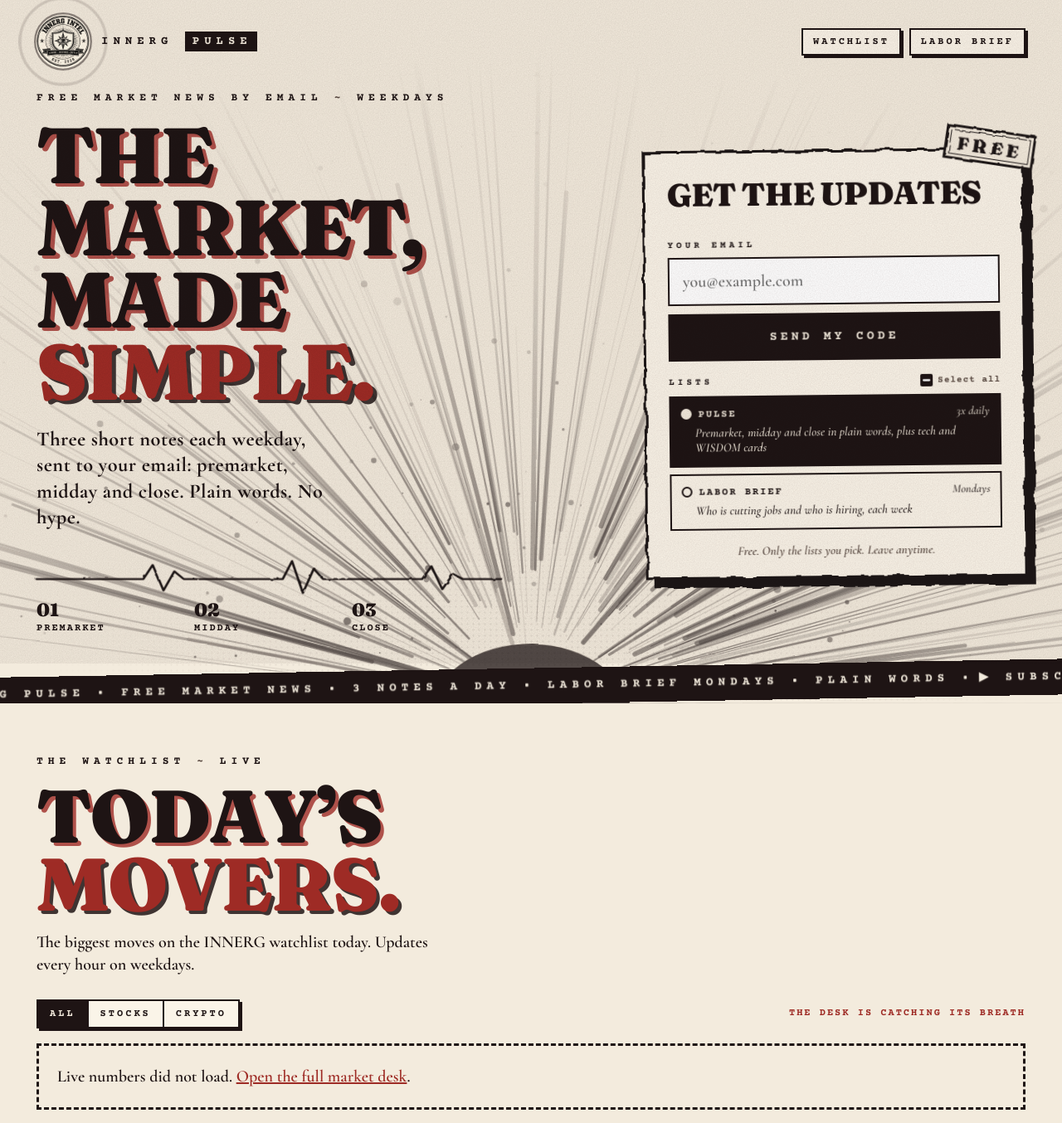
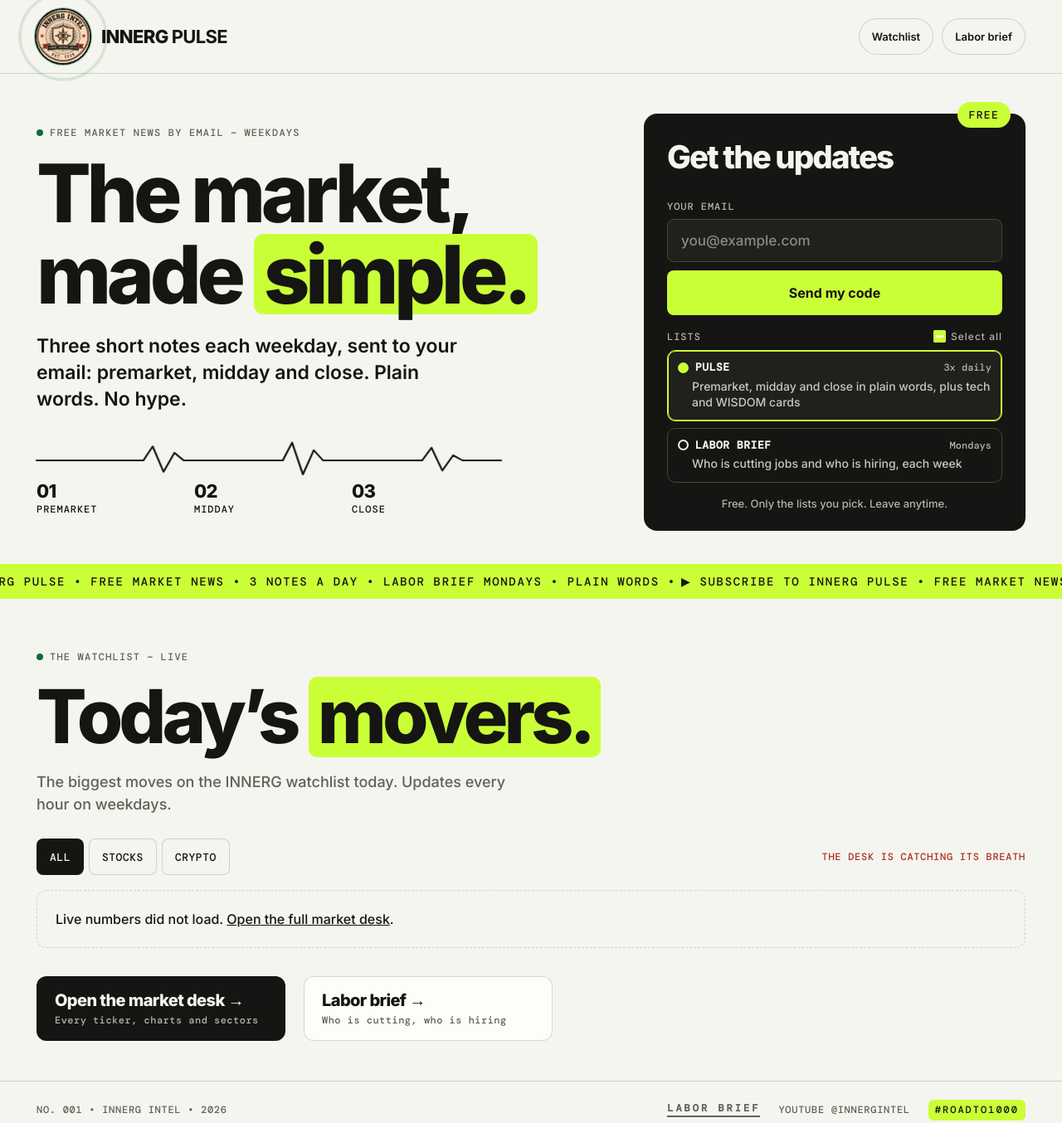
Before and after one commit to innergclaw/innerg-pulse, a plain HTML site: page index.html in a window 1280 px wide. Shown: the top 1354 px of the page at 83% size. Drawn offline with nearby package versions, Linux system fonts and the light colour scheme; no server answers.

Commit message:
Move the Pulse homepage to the Market Desk theme
New pulse-desk-theme.css loads after the Style A sheets and restyles
the page to match the watchlist: paper ground, Inter and DM Mono,
dark signup card, lime signal color, rounded ticker cards. Signup and
watchlist scripts are untouched.

Co-Authored-By: Claude Opus 5.5 <noreply@anthropic.com>
Claude-Session: https://claude.ai/code/session_01AsVpR1RmzQsqb6GYzT7Yef

```diff
--- a/index.html
+++ b/index.html
@@ -3,7 +3,7 @@
 <head>
   <meta charset="utf-8" />
   <meta name="viewport" content="width=device-width, initial-scale=1, viewport-fit=cover" />
-  <meta name="theme-color" content="#F3EBDD" />
+  <meta name="theme-color" content="#f5f5ef" />
   <meta name="description" content="INNERG PULSE is free market news by email, 3 times a day on weekdays (premarket, midday and close), plus a labor brief every Monday. Simple and clear. Join with your email." />
   <title>INNERG PULSE ~ Free market news, simple and clear</title>
   <meta property="og:title" content="INNERG PULSE ~ Free market news, simple and clear" />
@@ -18,9 +18,10 @@
   <link rel="canonical" href="https://pulse.innergintel.study/" />
   <link rel="preconnect" href="https://fonts.googleapis.com" />
   <link rel="preconnect" href="https://fonts.gstatic.com" crossorigin />
-  <link href="https://fonts.googleapis.com/css2?family=Fraunces:opsz,wght,SOFT@9..144,400..900,0..100&family=Cormorant+Garamond:ital,wght@0,600;0,700;1,600&family=Courier+Prime:wght@400;700&display=swap" rel="stylesheet" />
+  <link href="https://fonts.googleapis.com/css2?family=DM+Mono:wght@400;500&family=Inter:wght@400;500;600;700;800&display=swap" rel="stylesheet" />
   <link rel="stylesheet" href="pulse-a.css?v=a-1" />
   <link rel="stylesheet" href="desk.css?v=d-1" />
+  <link rel="stylesheet" href="pulse-desk-theme.css?v=md-1" />
   <script type="module" src="pulse.js?v=pulse-13"></script>
   <script defer src="pulse-a.js?v=a-1"></script>
   <script defer src="desk.js?v=d-1"></script>
--- /dev/null
+++ b/pulse-desk-theme.css
@@ -0,0 +1,138 @@
+/* INNERG PULSE ~ Market Desk theme (2026-11-24)
+   Matches nasirr.innergintel.study/watchlist/: paper ground, ink, Inter + DM Mono, lime signal.
+   Loads after pulse-a.css and desk.css. Overrides look only; every id/class pulse.js and desk.js use stays. */
+:root{
+  --cream:#f5f5ef;--sheet:#fdfdf9;--ink:#151513;--muted:#61615a;--line:rgba(21,21,19,.16);
+  --red:#151513;--signal:#caff37;--gain:#126b39;--loss:#ae3028;
+  --serif:Inter,system-ui,sans-serif;--garamond:Inter,system-ui,sans-serif;--mono:"DM Mono",ui-monospace,monospace;
+  --ease:cubic-bezier(.23,1,.32,1)
+}
+body{font:500 16px/1.5 var(--serif);background:var(--cream);color:var(--ink)}
+::selection{background:var(--signal);color:var(--ink)}
+:focus-visible{outline:3px solid #547200;outline-offset:3px}
+
+/* drop the newsprint texture and ink burst */
+.grain,.burst,.stage::before{display:none}
+.stage{min-height:0}
+
+/* header */
+.top{border-bottom:1px solid var(--line);padding-block:12px}
+.seal img{filter:none;mix-blend-mode:normal;box-shadow:0 0 0 2px var(--ink)}
+.ring{border-color:var(--gain)}
+.brand{font:800 22px/1 var(--serif);letter-spacing:-.03em}
+.brand b{background:none;color:var(--ink);padding:0}
+.tbtn{border:0;border-radius:999px;background:transparent;box-shadow:inset 0 0 0 1px var(--line);font:600 13px/1 var(--serif);letter-spacing:0;text-transform:none;padding:13px 16px;min-height:44px;display:inline-flex;align-items:center}
+.tbtn:hover,.tbtn:focus-visible{background:var(--signal);color:var(--ink);transform:none;box-shadow:none}
+.tbtn:active{transform:scale(.97)}
+
+/* hero */
+.hero{padding-top:clamp(28px,6vh,72px)}
+.kicker{display:flex;align-items:center;gap:8px;font:500 12px/1 var(--mono);letter-spacing:.1em;color:var(--muted)}
+.kicker::before{content:"";width:8px;height:8px;border-radius:50%;background:var(--gain);flex:none}
+.kicker i{color:var(--muted)}
+h1{font-family:var(--serif);font-weight:800;font-variation-settings:normal;text-transform:none;letter-spacing:-.055em;line-height:1;text-shadow:none;font-size:clamp(52px,min(7.6vw,13vh),120px)}
+h1 .red{color:var(--ink);text-shadow:none;background:var(--signal);border-radius:12px;padding:0 .12em;animation:slam .7s var(--pop) .72s both}
+.sub{font:600 clamp(18px,1.8vw,23px)/1.4 var(--serif);letter-spacing:0;max-width:34ch}
+.pulse-line path{stroke:var(--ink);filter:none;stroke-width:2.5}
+.beats li{font:500 12px/1.3 var(--mono);letter-spacing:.08em}
+.beats b{font:800 22px/1 var(--serif);letter-spacing:-.03em}
+
+/* sign-up card */
+.card{transform:none;animation:rise .6s var(--ease) .3s both;background:var(--ink);color:var(--cream);border-radius:16px;padding:32px 28px 24px}
+.card::before,.card::after{display:none}
+.stamp{top:-14px;right:18px;transform:none;filter:none;border:0;border-radius:999px;background:var(--signal);color:var(--ink);font:500 13px/1 var(--mono);letter-spacing:.1em;padding:9px 14px;animation:rise .5s var(--ease) .8s both}
+.stamp::after{display:none}
+.card h2{font:800 clamp(30px,3vw,40px)/1.05 var(--serif);font-variation-settings:normal;text-transform:none;letter-spacing:-.05em}
+.panel-status{font:500 15px/1.4 var(--serif);color:#b4b4a9}
+.panel-status[data-tone=error]{color:#ff9084}
+.lbl{font:500 12px/1 var(--mono);letter-spacing:.08em;color:#b4b4a9}
+input[type=email],input[type=text]{font:500 17px/1.2 var(--serif);border:1px solid #45453f;border-radius:8px;background:#20201d;color:var(--cream);min-height:52px}
+input[type=email]::placeholder,input[type=text]::placeholder{color:#8a8a80}
+input[type=email]:focus,input[type=text]:focus{box-shadow:0 0 0 2px var(--signal);transform:none;border-color:var(--signal)}
+#code{font-family:var(--mono);letter-spacing:.4em}
+button{font:700 15px/1 var(--serif);letter-spacing:0;text-transform:none;border-radius:8px}
+.go{background:var(--signal);color:var(--ink);border:0;min-height:52px;letter-spacing:0;font-size:16px;transition:transform .14s var(--ease)}
+.go::after,.go::before{display:none}
+.go:hover{transform:none;box-shadow:0 0 0 2px var(--cream)}
+.go:active{transform:scale(.97);box-shadow:none}
+.all{font:500 12px/1 var(--serif);color:#b4b4a9}
+.all input{accent-color:var(--signal)}
+.chip span{border:1px solid #45453f;border-radius:10px;font:600 13px/1.2 var(--mono);letter-spacing:.04em;color:var(--cream)}
+.chip small{font:500 12px/1 var(--mono);color:#b4b4a9;opacity:1}
+.chip em{font:500 14px/1.35 var(--serif);font-style:normal;color:#c8c8bf;opacity:1}
+.chip input:checked+span{background:#20201d;color:var(--cream);border-color:var(--signal);box-shadow:inset 0 0 0 1px var(--signal)}
+.chip input:checked+span::before{background:var(--signal);border-color:var(--signal)}
+.chip input:focus-visible+span{outline:3px solid var(--signal)}
+.sent-to{font:500 14px/1.4 var(--mono);color:#d4d4ca}
+button.quiet{color:#d4d4ca;font:500 13px/1 var(--serif)}
+button.quiet:hover{color:var(--signal)}
+.done-note{color:#d4d4ca}
+#done-panel a{font:700 14px/1 var(--serif);letter-spacing:0;text-transform:none;color:var(--signal)}
+.privacy{font:500 13px/1.4 var(--serif);font-style:normal;color:#b4b4a9}
+.is-fresh{animation:none}
+
+/* marquee becomes a lime ticker band */
+.marquee{transform:none;background:var(--signal);color:var(--ink);border:0;padding:14px 0}
+.marquee span{font:500 14px/1 var(--mono);letter-spacing:.12em}
+
+/* live watchlist */
+.desk h2{font-family:var(--serif);font-weight:800;font-variation-settings:normal;text-transform:none;letter-spacing:-.055em;line-height:1.02;text-shadow:none}
+.desk h2 .red{color:var(--ink);text-shadow:none;background:var(--signal);border-radius:10px;padding:0 .12em}
+.desk-sub{font:500 18px/1.5 var(--serif);color:var(--muted)}
+.desk-tabs{border:0;box-shadow:none;background:transparent;gap:6px}
+.dtab{border:0;border-radius:8px;box-shadow:inset 0 0 0 1px var(--line);font:500 13px/1 var(--mono);letter-spacing:.04em;padding:14px 16px;min-height:44px}
+.dtab:last-child{border:0}
+.dtab[aria-pressed="true"]{background:var(--ink);color:var(--cream);box-shadow:none}
+.dtab:hover:not([aria-pressed="true"]){background:var(--sheet);color:var(--ink)}
+.dtab:focus-visible{outline:3px solid #547200}
+.desk-time{font:500 12px/1.4 var(--mono);letter-spacing:.06em;color:var(--muted)}
+.desk-time.err{color:var(--loss)}
+.desk-grid{gap:14px}
+.tick{rotate:0deg;background:var(--sheet);border:0;border-radius:12px;box-shadow:0 0 0 1px rgba(0,0,0,.08),0 3px 8px rgba(0,0,0,.03);animation:rise .4s var(--ease) calc(var(--i,0)*40ms) both}
+.tick:hover{transform:none;box-shadow:0 0 0 1px rgba(0,0,0,.16),0 6px 16px rgba(0,0,0,.06)}
+.tick-sym{font:500 24px/1 var(--mono);letter-spacing:-.02em;font-variation-settings:normal}
+.tick-chg{border:0;border-radius:6px;font:500 13px/1 var(--mono);letter-spacing:0;padding:6px 8px}
+.tick-chg.up{background:var(--gain);color:#fff}
+.tick-chg.down{background:var(--loss);color:#fff}
+.tick-name{font:600 12px/1.3 var(--serif);letter-spacing:0;text-transform:none}
+.tick-price{font:500 20px/1 var(--mono)}
+.tick-wk{font:500 11px/1 var(--mono);letter-spacing:.04em}
+.desk-empty{border:1px dashed var(--line);border-radius:12px;font-size:16px}
+.desk-empty a{color:var(--ink)}
+.bigbtn{border-radius:12px;box-shadow:none;font:800 20px/1.1 var(--serif);font-variation-settings:normal;text-transform:none;letter-spacing:-.03em;background:var(--ink);color:var(--cream);transition:transform .14s var(--ease)}
+.bigbtn small{font:500 12px/1.2 var(--mono);letter-spacing:.04em;text-transform:none;color:#b4b4a9;opacity:1}
+.bigbtn:hover,.bigbtn:focus-visible{background:var(--signal);color:var(--ink);transform:none;box-shadow:none}
+.bigbtn:hover small,.bigbtn:focus-visible small{color:var(--ink)}
+.bigbtn.ghost{background:var(--sheet);color:var(--ink);border:0;box-shadow:inset 0 0 0 1px var(--line)}
+.bigbtn.ghost small{color:var(--muted)}
+.bigbtn.ghost:hover,.bigbtn.ghost:focus-visible{background:var(--signal);color:var(--ink);box-shadow:none}
+.bigbtn:active{transform:scale(.98)}
+
+/* footer */
+.foot{border-top:1px solid var(--line);font:500 12px/1.4 var(--mono);letter-spacing:.06em;color:var(--muted)}
+.foot a:hover{color:var(--ink);text-decoration:underline}
+.foot .tag{color:var(--ink);background:var(--signal);padding:4px 8px;border-radius:6px}
+
+/* splash */
+.pulse-splash{background:var(--cream)}
+.pulse-splash-grain{display:none}
+.pulse-splash-seal{mix-blend-mode:normal}
+
+@media (max-width:900px){
+  h1{font-size:clamp(46px,13vw,84px);text-shadow:none}
+  .card{padding:28px 20px 20px;margin-right:0}
+  .stamp{right:14px}
+}
+@media (max-width:620px){
+  .desk h2{text-shadow:none}
+  .tick{box-shadow:0 0 0 1px rgba(0,0,0,.08)}
+  .tick-sym{font-size:20px}
+}
+@media (max-width:420px){
+  .brand{font-size:18px;letter-spacing:-.03em}
+  .tbtn{font-size:12px;padding:12px 12px}
+}
+
+.desk-head{max-width:none}
+.desk h2{line-height:1.08}
+.desk h2 .w{display:inline-block}
```
